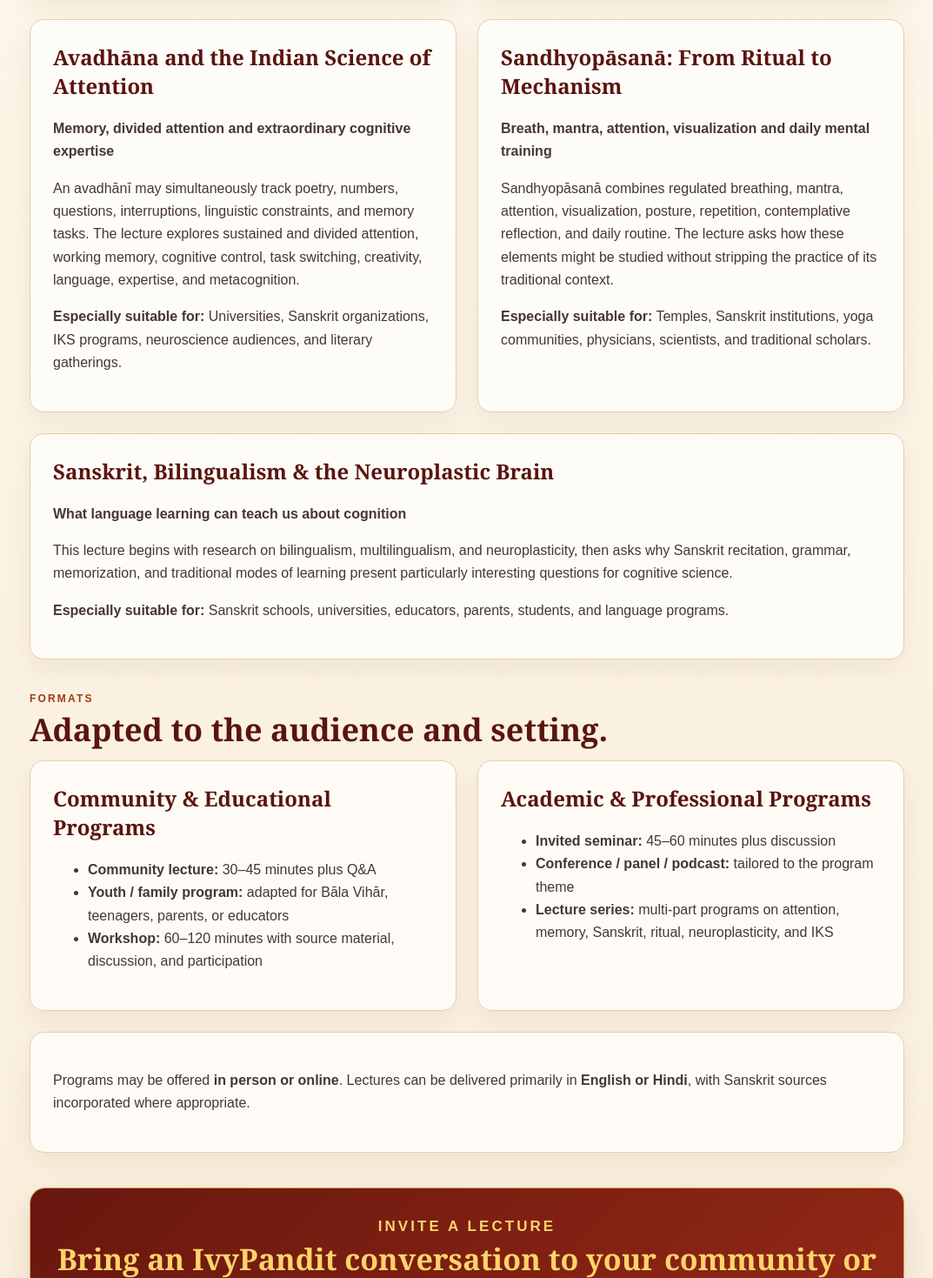
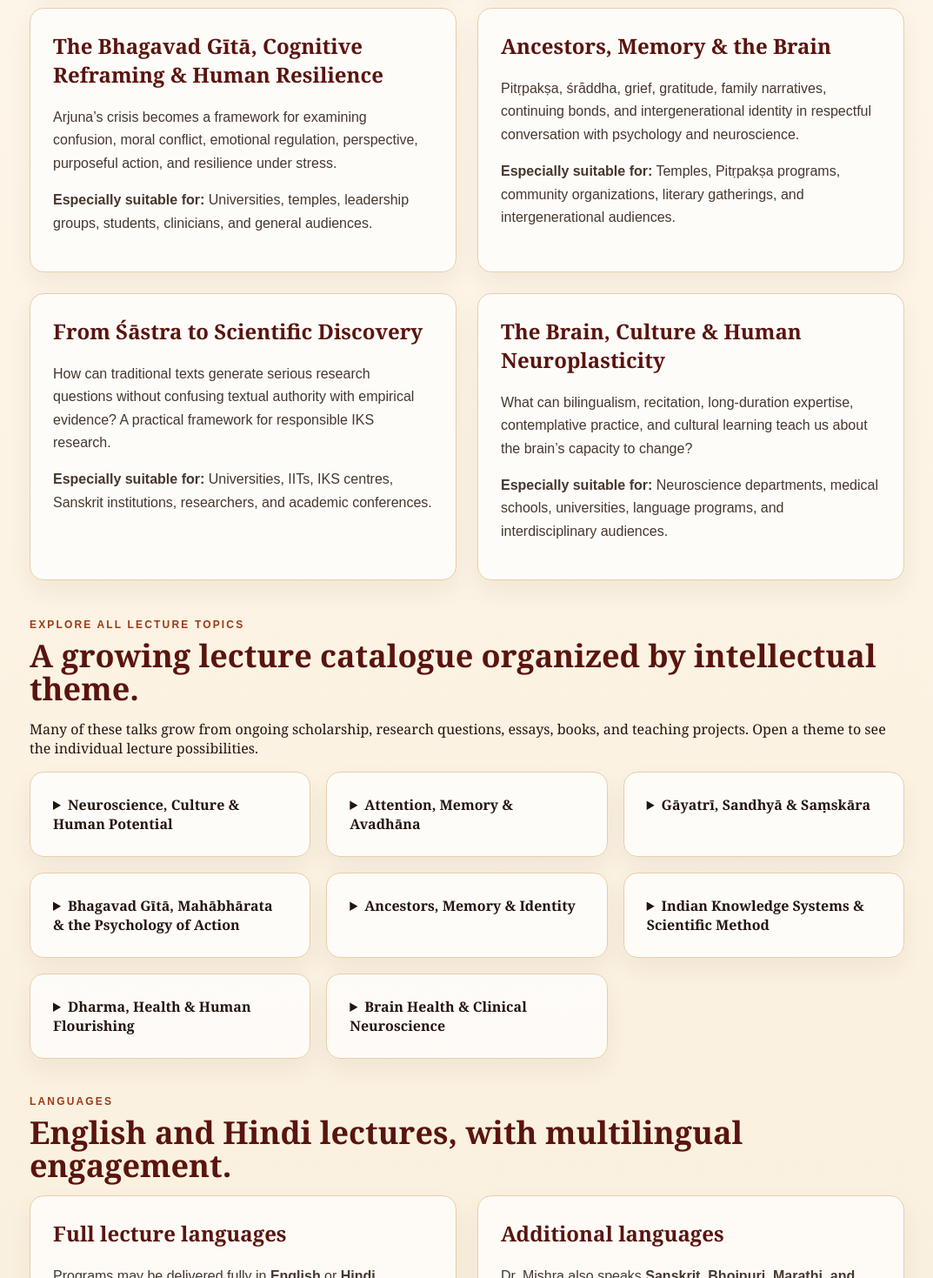
Before and after one commit to nishmishra/ivypandit-v2, a Next.js app: page /speaking in a window 1280 px wide. Shown: the part 1161-2630 px from the top of the page at 87% size, without its empty margins (103-1176 px from the left). Built offline with nearby package versions, Linux system fonts and the light colour scheme.

Commit message:
Expand English speaking page into full lecture catalog

```diff
--- a/app/speaking/page.tsx
+++ b/app/speaking/page.tsx
@@ -1,32 +1,186 @@
 import type { Metadata } from 'next';
+import Link from 'next/link';
 
 export const metadata: Metadata = {
   title: 'Lectures & Speaking | IvyPandit',
-  description: 'Invite Dr. Nishant K. Mishra for lectures and conversations on neuroscience, Sanskrit, Indian Knowledge Systems, attention, memory, neuroplasticity, ritual, and human development.',
+  description: 'Invite Dr. Nishant K. Mishra for lectures in English or Hindi on neuroscience, Sanskrit, Indian Knowledge Systems, attention, memory, neuroplasticity, brain health, Gita, Mahabharata, Gayatri, and human development.',
 };
 
-const lectures = [
-  ['Gāyatrī, Saṃskāra & the Developing Brain','How repetition, meaning and practice shape the mind','Beginning with the Gāyatrī mantra, this lecture explores neuroplasticity, attention, memory, language, imagery, breath, habit formation, and childhood development while clearly distinguishing traditional meaning from what contemporary science can establish.','Parents, Bāla Vihār programs, Hindu schools, temples, educators, and youth programs.'],
-  ['Ancestors, Memory & the Brain','Understanding Pitṛpakṣa through Hindu tradition and neuroscience','This lecture begins with Pitṛpakṣa, śrāddha, tarpaṇa, gratitude, and ancestral responsibility, then places them in conversation with research on memory, grief, family narratives, ritual, identity, and intergenerational continuity.','Pitṛpakṣa programs, temples, intergenerational gatherings, and community organizations.'],
-  ['Avadhāna and the Indian Science of Attention','Memory, divided attention and extraordinary cognitive expertise','An avadhānī may simultaneously track poetry, numbers, questions, interruptions, linguistic constraints, and memory tasks. The lecture explores sustained and divided attention, working memory, cognitive control, task switching, creativity, language, expertise, and metacognition.','Universities, Sanskrit organizations, IKS programs, neuroscience audiences, and literary gatherings.'],
-  ['Sandhyopāsanā: From Ritual to Mechanism','Breath, mantra, attention, visualization and daily mental training','Sandhyopāsanā combines regulated breathing, mantra, attention, visualization, posture, repetition, contemplative reflection, and daily routine. The lecture asks how these elements might be studied without stripping the practice of its traditional context.','Temples, Sanskrit institutions, yoga communities, physicians, scientists, and traditional scholars.'],
-  ['Sanskrit, Bilingualism & the Neuroplastic Brain','What language learning can teach us about cognition','This lecture begins with research on bilingualism, multilingualism, and neuroplasticity, then asks why Sanskrit recitation, grammar, memorization, and traditional modes of learning present particularly interesting questions for cognitive science.','Sanskrit schools, universities, educators, parents, students, and language programs.']
+const featuredLectures = [
+  ['Gāyatrī, Saṃskāra & the Developing Brain','How repetition, meaning, mantra, imagery, breath, and early experience may shape attention, learning, memory, and the developing mind.','Temples, parents, Bāla Vihār, Hindu schools, educators, youth programs, and interdisciplinary audiences.'],
+  ['Avadhāna and the Indian Science of Attention','A remarkable Indian tradition opens questions about divided attention, working memory, interference control, creativity, metacognition, and trainable cognitive expertise.','Universities, Sanskrit organizations, IKS programs, neuroscience audiences, and literary gatherings.'],
+  ['The Bhagavad Gītā, Cognitive Reframing & Human Resilience','Arjuna’s crisis becomes a framework for examining confusion, moral conflict, emotional regulation, perspective, purposeful action, and resilience under stress.','Universities, temples, leadership groups, students, clinicians, and general audiences.'],
+  ['Ancestors, Memory & the Brain','Pitṛpakṣa, śrāddha, grief, gratitude, family narratives, continuing bonds, and intergenerational identity in respectful conversation with psychology and neuroscience.','Temples, Pitṛpakṣa programs, community organizations, literary gatherings, and intergenerational audiences.'],
+  ['From Śāstra to Scientific Discovery','How can traditional texts generate serious research questions without confusing textual authority with empirical evidence? A practical framework for responsible IKS research.','Universities, IITs, IKS centres, Sanskrit institutions, researchers, and academic conferences.'],
+  ['The Brain, Culture & Human Neuroplasticity','What can bilingualism, recitation, long-duration expertise, contemplative practice, and cultural learning teach us about the brain’s capacity to change?','Neuroscience departments, medical schools, universities, language programs, and interdisciplinary audiences.']
+];
+
+const lectureFamilies = [
+  {
+    title: 'Neuroscience, Culture & Human Potential',
+    intro: 'Neuroplasticity, language, expertise, cognitive reserve, cultural learning, and the ways sustained experience may reshape the human brain.',
+    talks: [
+      'The Brain, Culture & Human Neuroplasticity',
+      'Long-Duration Cultural Expertise: What Can It Teach Neuroscience?',
+      'Sanskrit, Bilingualism & the Neuroplastic Brain',
+      'Vedic Recitation and the Brain',
+      'Can Traditional Learning Build Cognitive Reserve?',
+      'Language, Memory & the Multilingual Brain',
+      'Cultural Expertise as a Natural Experiment in Neuroscience',
+      'How Experience Reshapes the Human Brain'
+    ]
+  },
+  {
+    title: 'Attention, Memory & Avadhāna',
+    intro: 'Extraordinary attention and memory as a bridge between a living Indian intellectual tradition and modern cognitive science.',
+    talks: [
+      'Avadhāna and the Indian Science of Attention',
+      'Can the Human Brain Truly Multitask? Lessons from Avadhāna',
+      'Extraordinary Memory: What Avadhānis Can Teach Cognitive Science',
+      'Attention Under Cognitive Load',
+      'Training Attention: Ancient Expertise and Modern Neuroscience',
+      'Working Memory, Creativity & the Avadhāna Tradition',
+      'Can Extraordinary Cognitive Expertise Be Trained?'
+    ]
+  },
+  {
+    title: 'Gāyatrī, Sandhyā & Saṃskāra',
+    intro: 'Mantra, breath, attention, imagery, repetition, childhood learning, daily practice, and the neuroscience questions they can generate.',
+    talks: [
+      'Gāyatrī, Saṃskāra & the Developing Brain',
+      'The Neuroscience of Gāyatrī Mantra',
+      'Sandhyopāsanā: From Ritual to Mechanism',
+      'Breath, Mantra, Attention & Visualization',
+      'Can Daily Practice Shape the Brain?',
+      'Nityakarma as a Behavioral Ecosystem',
+      'Childhood Saṃskāra and Neuroplasticity',
+      'Mantra, Repetition & Memory',
+      'Why Morning and Evening Rituals May Matter',
+      'Prāṇāyāma, Attention & Autonomic Regulation',
+      'धियो यो नः प्रचोदयात् — What Does It Mean to Cultivate the Intellect?'
+    ]
+  },
+  {
+    title: 'Bhagavad Gītā, Mahābhārata & the Psychology of Action',
+    intro: 'Moral conflict, cognitive reframing, resilience, duty, leadership, decision-making, self-regulation, memory, and human action under pressure.',
+    talks: [
+      'Arjuna’s Crisis and Cognitive Reframing',
+      'The Bhagavad Gītā and Cognitive Resilience',
+      'From Confusion to Action: The Psychology of Arjuna',
+      'Dharma, Decision-Making & the Human Brain',
+      'The Neuroscience of Action Under Stress',
+      'Can the Bhagavad Gītā Teach Emotional Regulation?',
+      'Bhīṣma, Memory & Consciousness at the End of Life',
+      'The Mahābhārata as a Laboratory of Human Psychology',
+      'Leadership, Moral Conflict & Decision-Making in the Mahābhārata',
+      'Dharma as System Maintenance',
+      'What Can Neuroscience Ask of the Mahābhārata?',
+      'Karma-Yoga and Self-Regulated Action'
+    ]
+  },
+  {
+    title: 'Ancestors, Memory & Identity',
+    intro: 'Pitṛpakṣa, grief, remembrance, ritual, gratitude, family narratives, and the ways ancestral memory contributes to identity and meaning.',
+    talks: [
+      'Ancestors, Memory & the Brain',
+      'Why Do Human Beings Remember Their Ancestors?',
+      'Pitṛpakṣa Through Hindu Tradition and Neuroscience',
+      'Grief, Memory & Continuing Bonds',
+      'Family Narratives and the Construction of Identity',
+      'Can Ritual Help Organize Grief?',
+      'Intergenerational Memory: What Do We Inherit Beyond Genes?',
+      'Śrāddha, Gratitude & the Psychology of Remembrance',
+      'A Son Remembers: Medicine, Memory & the Ancestors'
+    ]
+  },
+  {
+    title: 'Indian Knowledge Systems & Scientific Method',
+    intro: 'How to move from source, interpretation, and traditional knowledge to clear hypotheses, responsible translation, evidence, and collaborative research.',
+    talks: [
+      'From Śāstra to Scientific Discovery',
+      'How Should Indian Knowledge Systems Be Studied Scientifically?',
+      'Can Ancient Texts Generate Modern Research Questions?',
+      'Tradition Is Not Evidence — But It Can Generate Hypotheses',
+      'What Counts as Evidence? Indian and Modern Approaches to Knowledge',
+      'Scientific Method Before Modern Science',
+      'How Not to Study Indian Knowledge Systems',
+      'Sanskrit Scholars and Scientists: Why We Need Both',
+      'Translation, Interpretation & False Scientific Equivalence',
+      'Building a Sanskrit Biomedical Knowledge Base',
+      'From Text to Experiment',
+      'Indian Epistemology and Contemporary Science',
+      'Anusandhāna: Inquiry in the Indian Knowledge Tradition'
+    ]
+  },
+  {
+    title: 'Dharma, Health & Human Flourishing',
+    intro: 'Daily practice, fasting, saṃskāra, behavioral regulation, preventive health, family life, and scientifically tractable questions from lived Hindu traditions.',
+    talks: [
+      'Ekādaśī, Fasting & Self-Regulation',
+      'Can Traditional Daily Practices Influence Health?',
+      'Nityakarma, Habit & Human Flourishing',
+      'Ritual, Routine & Behavioral Health',
+      'Garbhādhāna, Parental Preparation & Epigenetics',
+      'Tradition and Preventive Health',
+      'Hindu Saṃskāra and Human Development',
+      'What Does Hindu Sanātanī Saṃskṛti Mean?',
+      'Hindu Practice Through the Lens of Behavior and Neuroscience'
+    ]
+  },
+  {
+    title: 'Brain Health & Clinical Neuroscience',
+    intro: 'Stroke, epilepsy after stroke, neuroimaging, precision neurology, clinical trials, prediction, biomarkers, and the future of brain-health systems.',
+    talks: [
+      'Stroke: What We Have Learned in the Last Twenty Years',
+      'The Future of Stroke Treatment',
+      'Brain Health for India',
+      'Building a Learning Health System for Neurological Disease',
+      'Precision Neuroscience: From Imaging to Prediction',
+      'Post-Stroke Epilepsy: The Hidden Complication of Stroke',
+      'Can We Predict Who Develops Epilepsy After Stroke?',
+      'Neuroimaging and the Future of Precision Stroke Care',
+      'Artificial Intelligence, Biomarkers & Neurological Prediction',
+      'How Clinical Trials Change Medicine',
+      'Building Brain-Health Research Infrastructure in India'
+    ]
+  }
 ];
 
 export default function Speaking() { return <>
-  <section className="pageHero"><div className="eyebrow">Public scholarship • Neuroscience • Sanskrit • Indian Knowledge Systems</div><h1>Lectures & Speaking</h1><p>Ancient traditions. Contemporary questions. Serious conversation.</p></section>
+  <section className="pageHero"><div className="eyebrow">Public scholarship • Neuroscience • Sanskrit • Indian Knowledge Systems</div><h1>Lectures & Speaking</h1><p>Ancient traditions. Contemporary questions. Serious conversation.</p><div className="buttons"><Link className="btn secondary" href="/hi/speaking">हिन्दी</Link><Link className="btn secondary" href="/sa/speaking">संस्कृतम्</Link></div></section>
   <main className="content">
-    <div className="callout"><b>Nishant K. Mishra, MD, PhD</b> offers public lectures, invited talks, workshops, panels, podcasts, and conversations at the meeting point of neuroscience, medicine, Sanskrit, Indian Knowledge Systems, cognition, and human experience. The purpose is not to use modern science to “prove” ancient traditions, but to understand traditional ideas carefully and ask what can be responsibly examined through contemporary scholarship.</div>
+    <div className="callout"><b>Nishant K. Mishra, MD, PhD</b> offers public lectures, invited talks, workshops, panels, podcasts, and conversations at the meeting point of neuroscience, medicine, Sanskrit, Indian Knowledge Systems, cognition, and human experience. Lectures are available in <b>English and Hindi</b> and can be adapted for universities, temples, medical and scientific audiences, schools, conferences, and community organizations.</div>
 
-    <section><p className="kicker">Featured lecture topics</p><h2 className="sectionTitle">Five conversations for communities, classrooms, and scholarly audiences.</h2>
-      <div className="twoCol">{lectures.slice(0,4).map(([title,subtitle,body,audience])=><article className="panel" key={title}><h2>{title}</h2><p><b>{subtitle}</b></p><p>{body}</p><p><b>Especially suitable for:</b> {audience}</p></article>)}</div>
-      <article className="panel" style={{marginTop:'24px'}}><h2>{lectures[4][0]}</h2><p><b>{lectures[4][1]}</b></p><p>{lectures[4][2]}</p><p><b>Especially suitable for:</b> {lectures[4][3]}</p></article>
+    <section><p className="kicker">Signature lectures</p><h2 className="sectionTitle">Six strong entry points into a much larger body of work.</h2>
+      <div className="twoCol">{featuredLectures.map(([title,body,audience])=><article className="panel" key={title}><h2>{title}</h2><p>{body}</p><p><b>Especially suitable for:</b> {audience}</p></article>)}</div>
     </section>
 
-    <section style={{marginTop:'38px'}}><p className="kicker">Formats</p><h2 className="sectionTitle">Adapted to the audience and setting.</h2><div className="twoCol"><div className="panel"><h2>Community & Educational Programs</h2><ul><li><b>Community lecture:</b> 30–45 minutes plus Q&A</li><li><b>Youth / family program:</b> adapted for Bāla Vihār, teenagers, parents, or educators</li><li><b>Workshop:</b> 60–120 minutes with source material, discussion, and participation</li></ul></div><div className="panel"><h2>Academic & Professional Programs</h2><ul><li><b>Invited seminar:</b> 45–60 minutes plus discussion</li><li><b>Conference / panel / podcast:</b> tailored to the program theme</li><li><b>Lecture series:</b> multi-part programs on attention, memory, Sanskrit, ritual, neuroplasticity, and IKS</li></ul></div></div><div className="panel" style={{marginTop:'24px'}}><p>Programs may be offered <b>in person or online</b>. Lectures can be delivered primarily in <b>English or Hindi</b>, with Sanskrit sources incorporated where appropriate.</p></div></section>
+    <section style={{marginTop:'44px'}}>
+      <p className="kicker">Explore all lecture topics</p>
+      <h2 className="sectionTitle">A growing lecture catalogue organized by intellectual theme.</h2>
+      <p>Many of these talks grow from ongoing scholarship, research questions, essays, books, and teaching projects. Open a theme to see the individual lecture possibilities.</p>
+      <div className="resourceGrid">
+        {lectureFamilies.map((family)=><details className="panel" key={family.title}>
+          <summary><b>{family.title}</b></summary>
+          <p>{family.intro}</p>
+          <ul>{family.talks.map((talk)=><li key={talk}>{talk}</li>)}</ul>
+        </details>)}
+      </div>
+    </section>
 
-    <section className="missionBox"><p className="kicker" style={{color:'#ffd36b'}}>Invite a lecture</p><h2>Bring an IvyPandit conversation to your community or institution.</h2><p>Invitations are welcome from temples, universities, Hindu organizations, Sanskrit institutions, schools, conferences, cultural organizations, and community groups. Please include your organization, location, preferred topic, proposed date, expected audience, approximate attendance, format, and preferred lecture length.</p><div className="buttons"><a className="btn secondary" href="mailto:nishant.mishra@ivypandit.com?cc=nishmishra@gmail.com&subject=IvyPandit%20Lecture%20Invitation&body=Organization%3A%0ALocation%3A%0AProposed%20topic%3A%0APreferred%20date%3A%0AExpected%20audience%3A%0AApproximate%20attendance%3A%0AIn-person%20or%20online%3A%0APreferred%20lecture%20length%3A%0A">Invite Dr. Mishra to Speak</a></div><p><b>nishant.mishra@ivypandit.com</b><br/><b>nishmishra@gmail.com</b><br/>Academic, educational, community, and invited programs are welcome. Honorarium and travel arrangements may be discussed depending on the organization, location, and format.</p></section>
+    <section style={{marginTop:'42px'}}>
+      <p className="kicker">Languages</p>
+      <h2 className="sectionTitle">English and Hindi lectures, with multilingual engagement.</h2>
+      <div className="twoCol">
+        <div className="panel"><h2>Full lecture languages</h2><p>Programs may be delivered fully in <b>English</b> or <b>Hindi</b>, including bilingual formats when useful for the audience.</p><p>Sanskrit passages, mantras, ślokas, and technical terms can be presented and discussed directly from the original language where appropriate.</p></div>
+        <div className="panel"><h2>Additional languages</h2><p>Dr. Mishra also speaks <b>Sanskrit, Bhojpuri, Marathi, and French</b>. These languages can be incorporated into introductions, selected portions of a program, textual discussion, conversation, and Q&A depending on the setting and audience.</p></div>
+      </div>
+    </section>
 
-    <section className="panel" style={{marginTop:'28px'}}><h2>About the Speaker</h2><p><b>Nishant K. Mishra, MD, PhD</b> is a neurologist, physician-scientist, and educator whose academic work spans stroke, neuroimaging, brain health, and clinical neuroscience. Through IvyPandit, his public scholarship explores how Sanskrit texts, Indian Knowledge Systems, and traditional practices can enter serious conversation with neuroscience, medicine, and cognitive science.</p><p><a className="textLink" href="https://www.linkedin.com/in/ivypandit/" target="_blank" rel="noopener noreferrer">LinkedIn →</a><br/><a className="textLink" href="https://x.com/IvyPandit" target="_blank" rel="noopener noreferrer">X / Twitter →</a><br/><a className="textLink" href="https://www.youtube.com/@IvyPandit" target="_blank" rel="noopener noreferrer">YouTube @IvyPandit →</a></p><p className="quoteBlock">Understand the source. Respect the tradition. Ask the question. Examine the evidence.</p></section>
+    <section style={{marginTop:'38px'}}><p className="kicker">Formats & audiences</p><h2 className="sectionTitle">Adapted to the institution and the people in the room.</h2><div className="twoCol"><div className="panel"><h2>Community & Educational Programs</h2><ul><li><b>Community lecture:</b> 30–45 minutes plus Q&A</li><li><b>Youth / family program:</b> adapted for Bāla Vihār, teenagers, parents, or educators</li><li><b>Workshop:</b> 60–120 minutes with source material, discussion, and participation</li></ul></div><div className="panel"><h2>Academic & Professional Programs</h2><ul><li><b>Invited seminar:</b> 45–60 minutes plus discussion</li><li><b>Conference / panel / podcast:</b> tailored to the program theme</li><li><b>Lecture series:</b> a multi-part program built around one of the thematic families above</li></ul></div></div></section>
+
+    <section className="missionBox"><p className="kicker" style={{color:'#ffd36b'}}>Invite a lecture</p><h2>Bring an IvyPandit conversation to your community or institution.</h2><p>Invitations are welcome from temples, universities, medical schools, hospitals, Hindu organizations, Sanskrit institutions, schools, conferences, cultural organizations, podcasts, and community groups. A custom talk can also be developed around a theme not yet listed.</p><div className="buttons"><a className="btn secondary" href="mailto:nishant.mishra@ivypandit.com?cc=nishmishra@gmail.com&subject=IvyPandit%20Lecture%20Invitation&body=Organization%3A%0ALocation%3A%0AProposed%20topic%3A%0APreferred%20language%3A%20English%20%2F%20Hindi%20%2F%20Bilingual%20%2F%20Other%0APreferred%20date%3A%0AExpected%20audience%3A%0AApproximate%20attendance%3A%0AIn-person%20or%20online%3A%0APreferred%20lecture%20length%3A%0A">Invite Dr. Mishra to Speak</a></div><p><b>nishant.mishra@ivypandit.com</b><br/><b>nishmishra@gmail.com</b><br/>Academic, educational, community, medical, and invited programs are welcome. Honorarium and travel arrangements may be discussed depending on the organization, location, and format.</p></section>
+
+    <section className="panel" style={{marginTop:'28px'}}><h2>About the Speaker</h2><p><b>Nishant K. Mishra, MD, PhD</b> is a neurologist, physician-scientist, educator, and public scholar whose work spans stroke, neuroimaging, brain health, clinical neuroscience, human neuroplasticity, Sanskrit, and Indian Knowledge Systems.</p><p><a className="textLink" href="https://www.linkedin.com/in/ivypandit/" target="_blank" rel="noopener noreferrer">LinkedIn →</a><br/><a className="textLink" href="https://x.com/IvyPandit" target="_blank" rel="noopener noreferrer">X / Twitter →</a><br/><a className="textLink" href="https://www.youtube.com/@IvyPandit" target="_blank" rel="noopener noreferrer">YouTube @IvyPandit →</a></p></section>
   </main>
 </>; }
```
